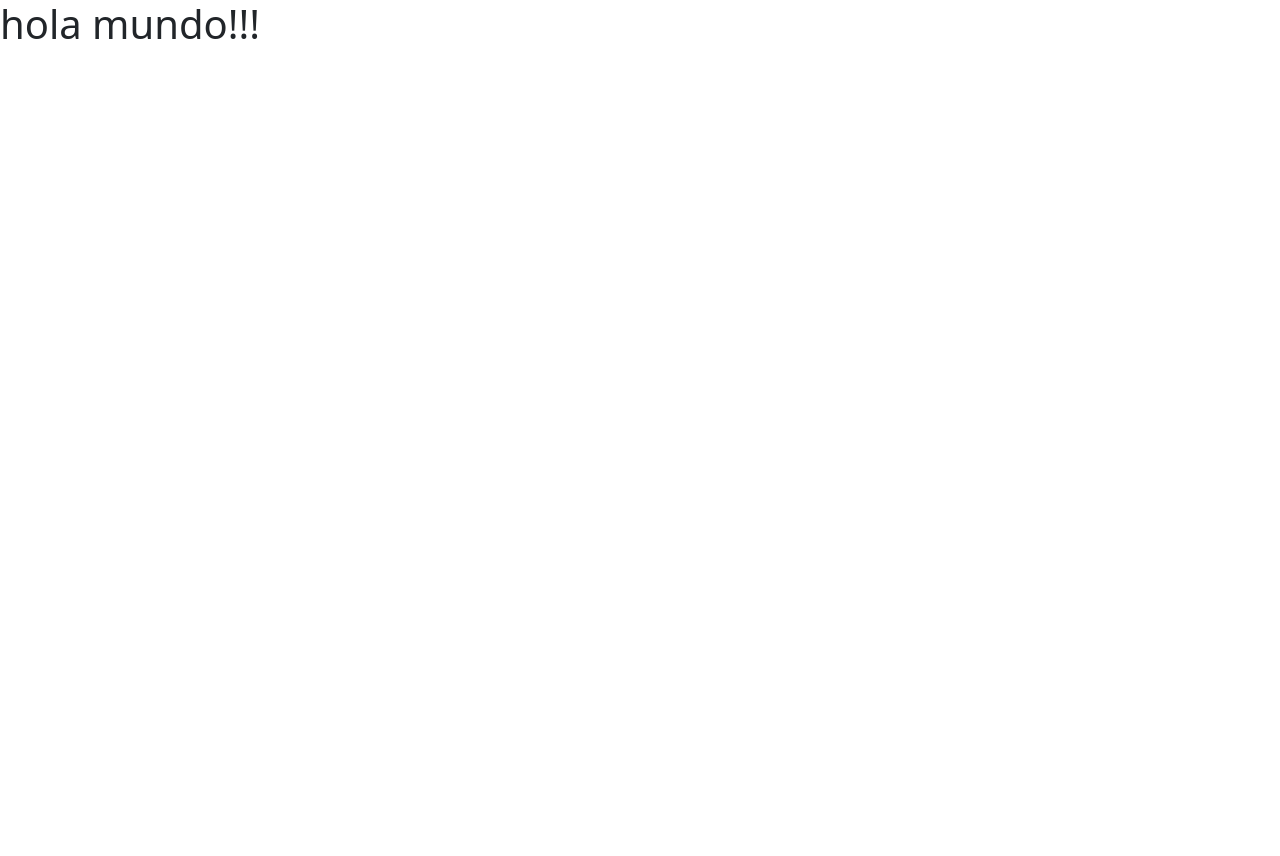
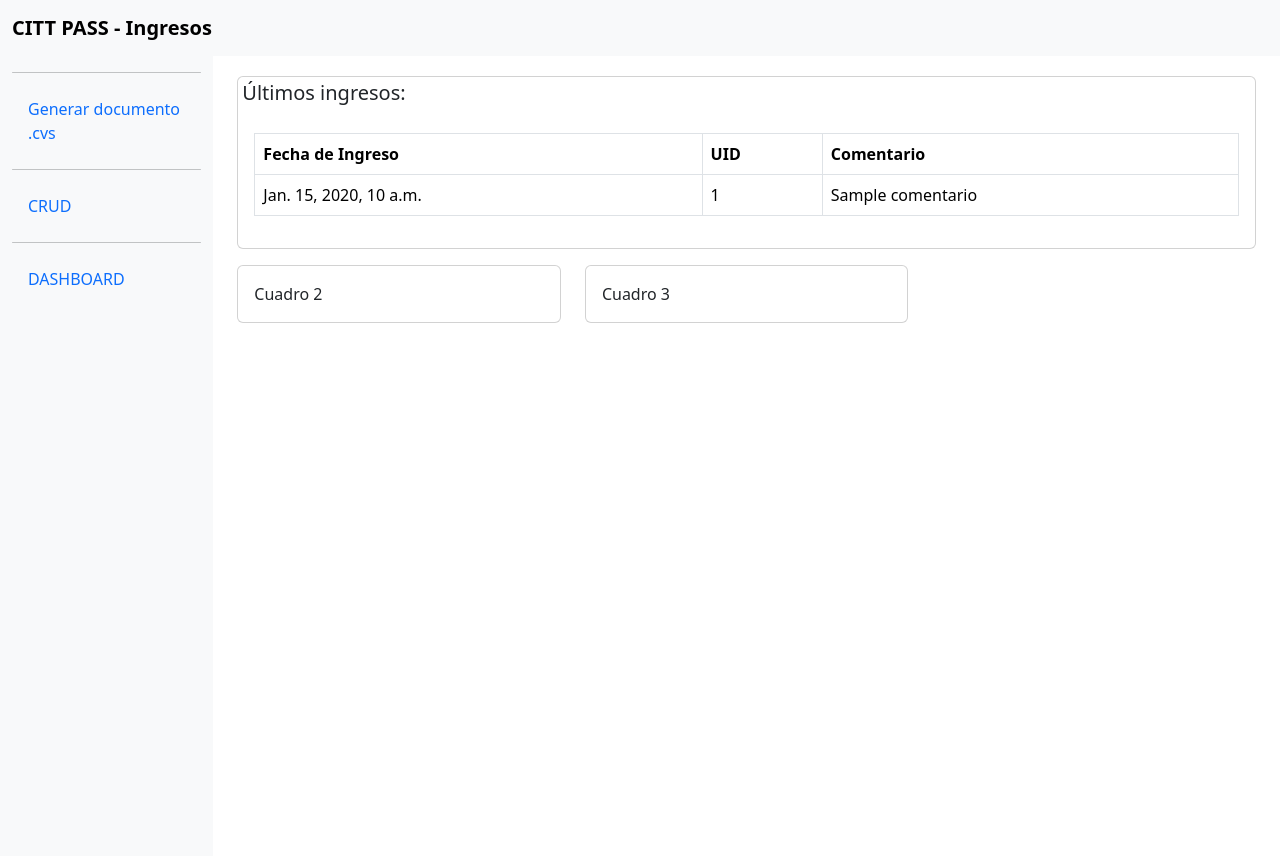
Before and after one commit to javiesp/citt_pass, a Django app: page / in a window 1280 px wide. Before the commit the page is almost empty. Before the commit the page ends 39 px from the top, so only its background shows below. Run offline with Django 4.2, Linux system fonts and the light colour scheme; tables that the repository leaves empty hold one stand-in row (values such as "Sample post"); a database or web service that is not in the repository returns one stand-in record (values such as "Sample title").

Commit message:
main page

```diff
--- a/cittPassProj/cittPassApp/templates/main.html
+++ b/cittPassProj/cittPassApp/templates/main.html
@@ -1,4 +1,3 @@
-{% load static %}
 <!DOCTYPE html>
 <html lang="en">
 <head>
@@ -8,8 +7,97 @@
     <link href="https://cdn.jsdelivr.net/npm/bootstrap@5.3.2/dist/css/bootstrap.min.css" rel="stylesheet" integrity="sha384-T3c6CoIi6uLrA9TneNEoa7RxnatzjcDSCmG1MXxSR1GAsXEV/Dwwykc2MPK8M2HN" crossorigin="anonymous">
     <script src="https://cdn.jsdelivr.net/npm/bootstrap@5.3.2/dist/js/bootstrap.bundle.min.js" integrity="sha384-C6RzsynM9kWDrMNeT87bh95OGNyZPhcTNXj1NW7RuBCsyN/o0jlpcV8Qyq46cDfL" crossorigin="anonymous"></script>
 </head>
-<body>
-    <h1>hola mundo!!!</h1>
+<body class="h-100">
+
+<nav class="navbar navbar-expand-lg navbar-light bg-light">
+    <div class="container-fluid">
+        <a class="navbar-brand" href="#"><b>CITT PASS - Ingresos</b></a>
+        <button class="navbar-toggler" type="button" data-toggle="collapse" data-target="#navbarNav" aria-controls="navbarNav" aria-expanded="false" aria-label="Toggle navigation">
+            <span class="navbar-toggler-icon"></span>
+            <ul><li>usuario: Admin</li></ul>
+        </button>
+    </div>
+</nav>
+
+<!-- Contenido principal -->
+<div class="container-fluid vh-100">
+    <div class="row h-100">
+        <!-- Barra lateral -->
+        <nav id="sidebar" class="col-md-3 col-lg-2 d-md-block bg-light sidebar">
+            <div class="position-sticky">
+                <ul class="nav flex-column">
+                    <hr class="rounded">
+                    <li class="nav-item">
+                        <a class="nav-link active" href="#">
+                            Generar documento .cvs
+                        </a>
+                    </li>
+                    <hr class="rounded">
+                    <li class="nav-item">
+                        <a class="nav-link" href="#">
+                            CRUD
+                        </a>
+                    </li>
+                    <hr class="rounded">
+                    <li class="nav-item">
+                        <a class="nav-link" href="#">
+                            DASHBOARD
+                        </a>
+                    </li>
+                    <!-- Agregar más opciones según sea necesario -->
+                </ul>
+            </div>
+        </nav>
+
+        <!-- Contenido principal -->
+        <main class="col-md-9 ms-sm-auto col-lg-10 p-3 px-md-4">
+            <!-- Cuadrícula de Bootstrap -->
+            <div class="row mt-1">
+                <!-- lista usuarios desde mongo -->
+                <div class="col-md-12">
+                        <div class="card">
+                        <h5 class="p-1">Últimos ingresos:</h5>
+                            <div class="card-body">
+                                <table class="table table-bordered">
+                                    <thead>
+                                        <tr>
+                                            <th>Fecha de Ingreso</th>
+                                            <th>UID</th>
+                                            <th>Comentario</th>
+                                        </tr>
+                                    </thead>
+                                    <tbody>
+                                        {% for documento in documentos %}
+                                            <tr>
+                                                <!-- Mostrar los datos del documento en la tabla -->
+                                                <td>{{ documento.fecha_ingreso }}</td>
+                                                <td>{{ documento.UID }}</td>
+                                                <td>{{ documento.comentario }}</td>
+                                            </tr>
+                                        {% endfor %}
+                                    </tbody>
+                                </table>
+                            </div>
+                        </div>
+                    </div>
+                <div class="col-md-4 mt-3">
+                    <div class="card">
+                        <div class="card-body">
+                            Cuadro 2
+                        </div>
+                    </div>
+                </div>
+                <div class="col-md-4 mt-3">
+                    <div class="card">
+                        <div class="card-body">
+                            Cuadro 3
+                        </div>
+                    </div>
+                </div>
+            </div>
+        </main>
+    </div>
+</div>
 
 </body>
 </html>
--- a/cittPassProj/cittPassApp/views.py
+++ b/cittPassProj/cittPassApp/views.py
@@ -3,7 +3,19 @@ from pymongo import MongoClient
 
 # Create your views here.
 def main(request):
-    return render(request, 'main.html')
+    # Conexión a la base de datos de MongoDB
+    client = MongoClient('mongodb+srv://javiesp:ja123456@cluster0.yuojwoc.mongodb.net/')
+    db = client['cittpass']
+    coleccionUsuario = db["UsuariosCitt"]
+
+    # Obtener documentos de la colección
+    documentos = coleccionUsuario.find()
+
+    # Pasar los documentos al contexto de la plantilla
+    context = {'documentos': documentos}
+
+    # Renderizar la plantilla con el contexto
+    return render(request, 'main.html', context)
 
 #Conexión bd mongodb atlas
 client = MongoClient('mongodb+srv://javiesp:ja123456@cluster0.yuojwoc.mongodb.net/')
```
